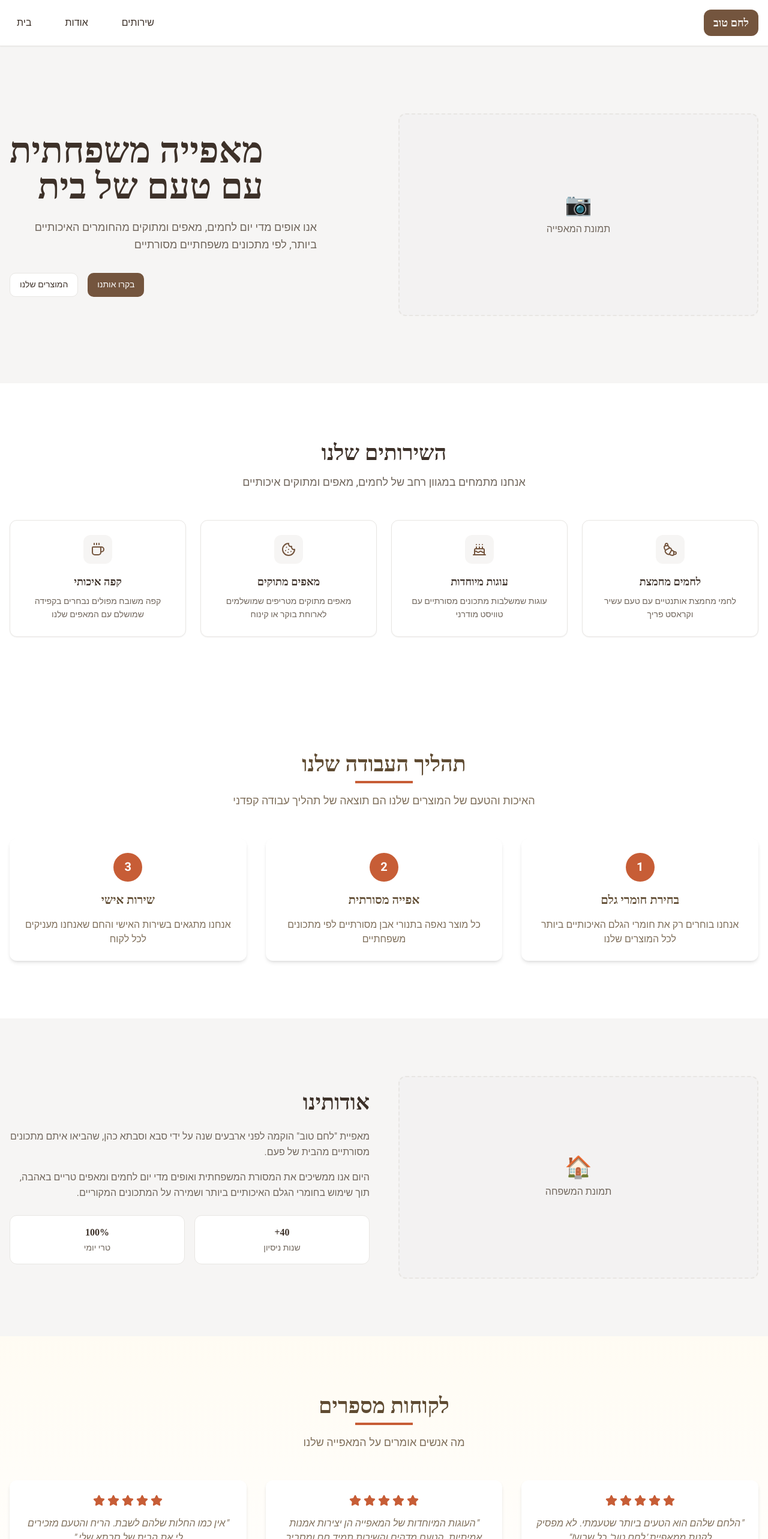
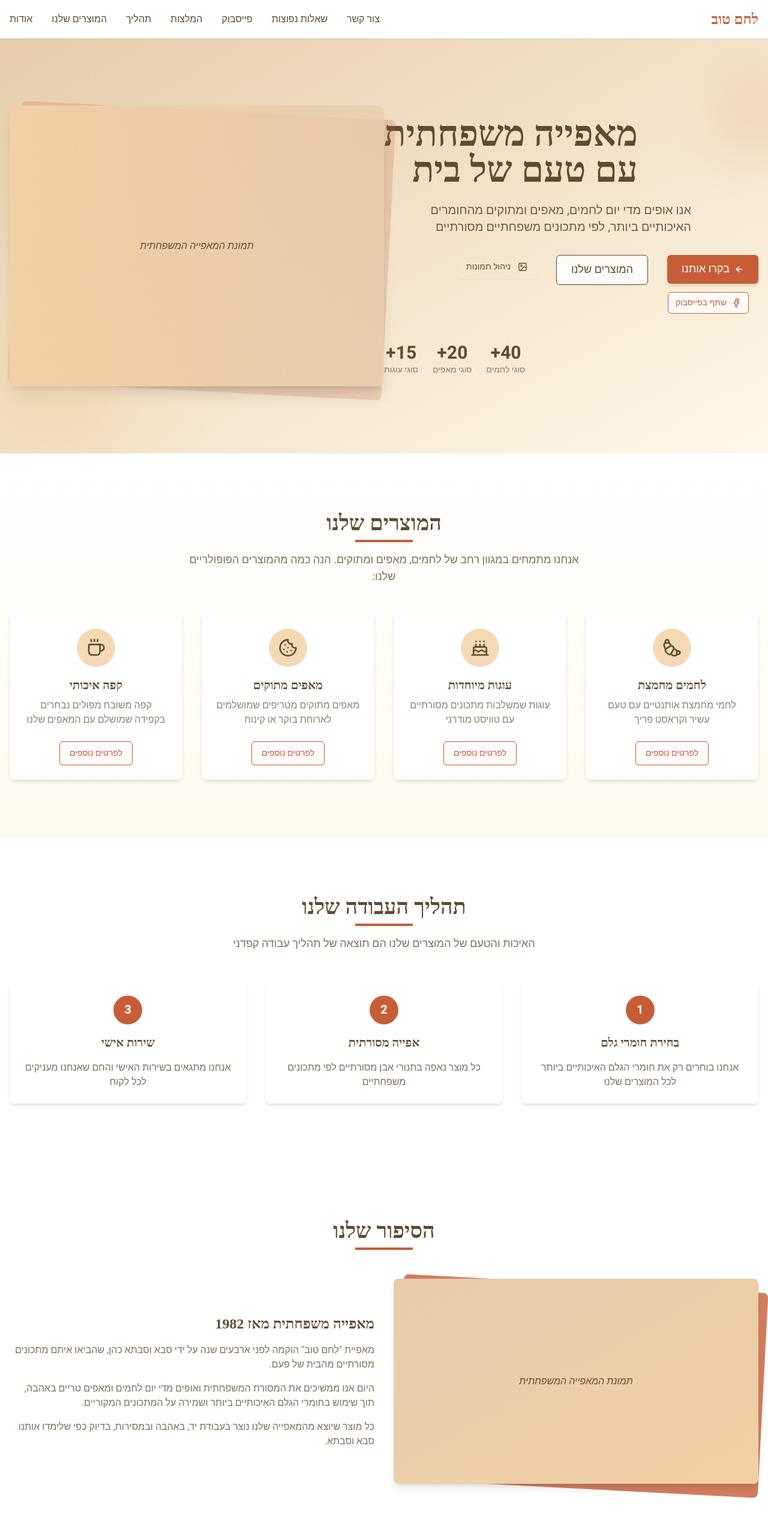
Before and after one commit to northpointalliance/lightweight-landing-page, a React (Vite) app: page / in a window 1280 px wide. Shown: the top 2566 px of the page at 60% size. Built offline with nearby package versions, Linux system fonts and the light colour scheme; a web font is replaced by a local one.

Commit message:
Reverted to commit f697f76d24bbe569297df0ad346c6ef78011bfed

```diff
--- a/src/components/AboutSection.tsx
+++ b/src/components/AboutSection.tsx
@@ -3,35 +3,38 @@ import { Card, CardContent } from "@/components/ui/card";
 
 const AboutSection = () => {
   return (
-    <section id="about" className="py-16 md:py-24 bg-secondary">
+    <section id="about" className="py-16 md:py-24 bg-white">
       <div className="container mx-auto px-4">
-        <div className="grid md:grid-cols-2 gap-12 items-center">
-          <div className="aspect-video bg-muted rounded-lg flex items-center justify-center border-2 border-dashed border-border">
-            <div className="text-center">
-              <div className="text-4xl mb-2">🏠</div>
-              <p className="text-muted-foreground hebrew">תמונת המשפחה</p>
+        <div className="text-center mb-12">
+          <h2 className="text-3xl md:text-4xl font-bold text-bakery-brown hebrew-title">הסיפור שלנו</h2>
+          <div className="mt-2 w-24 h-1 bg-bakery-accent mx-auto"></div>
+        </div>
+
+        <div className="flex flex-col md:flex-row gap-8 items-center">
+          <div className="md:w-1/2">
+            <div className="relative">
+              <div className="absolute inset-0 bg-bakery-accent rounded-lg transform rotate-3 translate-x-2 translate-y-2 opacity-80"></div>
+              <Card className="relative overflow-hidden shadow-lg border-0">
+                <CardContent className="p-0">
+                  <div className="aspect-video bg-gradient-to-br from-bakery-tan to-bakery-warm flex items-center justify-center">
+                    <p className="italic text-bakery-brown font-medium">תמונת המאפייה המשפחתית</p>
+                  </div>
+                </CardContent>
+              </Card>
             </div>
           </div>
 
-          <div className="text-right">
-            <h2 className="text-3xl md:text-4xl font-bold text-foreground hebrew-title mb-6">אודותינו</h2>
-            <p className="mb-4 hebrew text-muted-foreground leading-relaxed">
+          <div className="md:w-1/2 text-right">
+            <h3 className="text-2xl font-semibold text-bakery-brown mb-4 hebrew-title">מאפייה משפחתית מאז 1982</h3>
+            <p className="mb-4 hebrew text-bakery-brown/80">
               מאפיית "לחם טוב" הוקמה לפני ארבעים שנה על ידי סבא וסבתא כהן, שהביאו איתם מתכונים מסורתיים מהבית של פעם.
             </p>
-            <p className="mb-6 hebrew text-muted-foreground leading-relaxed">
+            <p className="mb-4 hebrew text-bakery-brown/80">
               היום אנו ממשיכים את המסורת המשפחתית ואופים מדי יום לחמים ומאפים טריים באהבה, תוך שימוש בחומרי הגלם האיכותיים ביותר ושמירה על המתכונים המקוריים.
             </p>
-
-            <div className="grid grid-cols-2 gap-4">
-              <div className="text-center p-4 bg-background rounded-lg border border-border">
-                <h4 className="font-semibold text-foreground hebrew-title mb-1">40+</h4>
-                <p className="text-sm text-muted-foreground hebrew">שנות ניסיון</p>
-              </div>
-              <div className="text-center p-4 bg-background rounded-lg border border-border">
-                <h4 className="font-semibold text-foreground hebrew-title mb-1">100%</h4>
-                <p className="text-sm text-muted-foreground hebrew">טרי יומי</p>
-              </div>
-            </div>
+            <p className="hebrew text-bakery-brown/80">
+              כל מוצר שיוצא מהמאפייה שלנו נוצר בעבודת יד, באהבה ובמסירות, בדיוק כפי שלימדו אותנו סבא וסבתא.
+            </p>
           </div>
         </div>
       </div>
--- a/src/components/Header.tsx
+++ b/src/components/Header.tsx
@@ -7,20 +7,22 @@ const Header = () => {
   const [mobileMenuOpen, setMobileMenuOpen] = useState(false);
 
   return (
-    <header className="bg-white shadow-sm sticky top-0 z-50 border-b border-border">
+    <header className="bg-white shadow-sm sticky top-0 z-50">
       <div className="container mx-auto px-4 py-4">
         <div className="flex items-center justify-between">
           <div className="flex items-center">
-            <div className="bg-primary text-primary-foreground px-4 py-2 rounded-lg font-bold text-lg hebrew-title">
-              לחם טוב
-            </div>
+            <h1 className="text-2xl font-bold text-bakery-accent hebrew-title">לחם טוב</h1>
           </div>
 
           {/* Desktop Navigation */}
           <nav className="hidden md:flex space-x-8 flex-row-reverse">
-            <a href="/" className="text-foreground hover:text-primary font-medium transition-colors hebrew px-3 py-2 rounded-md hover:bg-secondary">בית</a>
-            <a href="#about" className="text-foreground hover:text-primary font-medium transition-colors hebrew px-3 py-2 rounded-md hover:bg-secondary">אודות</a>
-            <a href="#services" className="text-foreground hover:text-primary font-medium transition-colors hebrew px-3 py-2 rounded-md hover:bg-secondary">שירותים</a>
+            <a href="#about" className="text-bakery-brown hover:text-bakery-accent font-medium transition-colors hebrew">אודות</a>
+            <a href="#services" className="text-bakery-brown hover:text-bakery-accent font-medium transition-colors hebrew">המוצרים שלנו</a>
+            <a href="#process" className="text-bakery-brown hover:text-bakery-accent font-medium transition-colors hebrew">תהליך</a>
+            <a href="#testimonials" className="text-bakery-brown hover:text-bakery-accent font-medium transition-colors hebrew">המלצות</a>
+            <a href="#facebook" className="text-bakery-brown hover:text-bakery-accent font-medium transition-colors hebrew">פייסבוק</a>
+            <a href="#faq" className="text-bakery-brown hover:text-bakery-accent font-medium transition-colors hebrew">שאלות נפוצות</a>
+            <a href="#contact" className="text-bakery-brown hover:text-bakery-accent font-medium transition-colors hebrew">צור קשר</a>
           </nav>
 
           {/* Mobile Menu Button */}
@@ -39,9 +41,13 @@ const Header = () => {
         {/* Mobile Menu */}
         {mobileMenuOpen && (
           <nav className="md:hidden pt-4 pb-2 flex flex-col space-y-3 items-end">
-            <a href="/" className="text-foreground hover:text-primary font-medium hebrew px-3 py-2 rounded-md hover:bg-secondary">בית</a>
-            <a href="#about" className="text-foreground hover:text-primary font-medium hebrew px-3 py-2 rounded-md hover:bg-secondary">אודות</a>
-            <a href="#services" className="text-foreground hover:text-primary font-medium hebrew px-3 py-2 rounded-md hover:bg-secondary">שירותים</a>
+            <a href="#about" className="text-bakery-brown hover:text-bakery-accent font-medium hebrew">אודות</a>
+            <a href="#services" className="text-bakery-brown hover:text-bakery-accent font-medium hebrew">המוצרים שלנו</a>
+            <a href="#process" className="text-bakery-brown hover:text-bakery-accent font-medium hebrew">תהליך</a>
+            <a href="#testimonials" className="text-bakery-brown hover:text-bakery-accent font-medium hebrew">המלצות</a>
+            <a href="#facebook" className="text-bakery-brown hover:text-bakery-accent font-medium hebrew">פייסבוק</a>
+            <a href="#faq" className="text-bakery-brown hover:text-bakery-accent font-medium hebrew">שאלות נפוצות</a>
+            <a href="#contact" className="text-bakery-brown hover:text-bakery-accent font-medium hebrew">צור קשר</a>
           </nav>
         )}
       </div>
--- a/src/components/Hero.tsx
+++ b/src/components/Hero.tsx
@@ -6,39 +6,68 @@ import FacebookShare from "./FacebookShare";
 
 const Hero = () => {
   return (
-    <section className="relative bg-secondary py-20 md:py-28">
+    <section className="relative bg-gradient-to-br from-bakery-tan to-bakery-cream py-20 md:py-28 overflow-hidden">
       <div className="container mx-auto px-4">
-        <div className="flex flex-col md:flex-row items-center gap-12">
-          <div className="md:w-1/2 order-2 md:order-1">
-            <div className="aspect-video bg-muted rounded-lg flex items-center justify-center border-2 border-dashed border-border">
+        <div className="flex flex-col md:flex-row items-center">
+          <div className="md:w-1/2 flex flex-col items-end text-right mb-10 md:mb-0">
+            <h1 className="text-4xl md:text-5xl lg:text-6xl font-bold text-bakery-brown hebrew-title">
+              מאפייה משפחתית<br />עם טעם של בית
+            </h1>
+
+            <p className="mt-6 text-lg md:text-xl text-bakery-brown/90 hebrew max-w-lg">
+              אנו אופים מדי יום לחמים, מאפים ומתוקים מהחומרים האיכותיים ביותר, לפי מתכונים משפחתיים מסורתיים
+            </p>
+
+            <div className="mt-8 space-x-4 space-x-reverse flex flex-wrap gap-y-3 gap-x-4">
+              <Button className="bg-bakery-accent hover:bg-bakery-accent/90 text-white hebrew flex items-center gap-2 shadow-md px-6 py-6 text-lg">
+                <ArrowLeft className="h-5 w-5" />
+                <span>בקרו אותנו</span>
+              </Button>
+
+              <Button variant="outline" className="border-bakery-brown text-bakery-brown hover:bg-bakery-tan/50 hebrew shadow-sm px-6 py-6 text-lg">
+                המוצרים שלנו
+              </Button>
+
+              <Button variant="ghost" className="text-bakery-brown hover:bg-bakery-tan/30 hebrew shadow-sm" asChild>
+                <Link to="/images">
+                  <Image className="h-5 w-5 ml-1" />
+                  <span>ניהול תמונות</span>
+                </Link>
+              </Button>
+
+              <FacebookShare quote="מאפייה משפחתית עם טעם של בית - לחם טוב" />
+            </div>
+
+            <div className="mt-12 flex gap-x-6 justify-end w-full">
               <div className="text-center">
-                <div className="text-4xl mb-2">📷</div>
-                <p className="text-muted-foreground hebrew">תמונת המאפייה</p>
+                <p className="text-3xl font-bold text-bakery-brown">40+</p>
+                <p className="text-sm text-bakery-brown/70 hebrew">סוגי לחמים</p>
+              </div>
+              <div className="text-center">
+                <p className="text-3xl font-bold text-bakery-brown">20+</p>
+                <p className="text-sm text-bakery-brown/70 hebrew">סוגי מאפים</p>
+              </div>
+              <div className="text-center">
+                <p className="text-3xl font-bold text-bakery-brown">15+</p>
+                <p className="text-sm text-bakery-brown/70 hebrew">סוגי עוגות</p>
               </div>
             </div>
           </div>
-          <div className="md:w-1/2 order-1 md:order-2 flex flex-col items-end text-right">
-            <h1 className="text-4xl md:text-5xl lg:text-6xl font-bold text-foreground hebrew-title mb-6">
-              מאפייה משפחתית<br />עם טעם של בית
-            </h1>
 
-            <p className="text-lg text-muted-foreground hebrew max-w-lg leading-relaxed">
-              אנו אופים מדי יום לחמים, מאפים ומתוקים מהחומרים האיכותיים ביותר, לפי מתכונים משפחתיים מסורתיים
-            </p>
-
-            <div className="mt-8 flex flex-wrap gap-4 justify-end">
-              <Button className="hebrew">
-                בקרו אותנו
-              </Button>
-
-              <Button variant="outline" className="hebrew">
-                המוצרים שלנו
-              </Button>
+          <div className="md:w-1/2">
+            <div className="relative">
+              <div className="absolute inset-0 bg-bakery-accent rounded-lg transform rotate-3 translate-x-2 translate-y-2 opacity-20"></div>
+              <div className="relative bg-gradient-to-r from-bakery-warm to-bakery-tan/70 rounded-lg aspect-[4/3] shadow-xl flex items-center justify-center">
+                <p className="italic text-bakery-brown font-medium">תמונת המאפייה המשפחתית</p>
+              </div>
             </div>
-
           </div>
         </div>
       </div>
+
+      {/* Decorative elements */}
+      <div className="absolute -bottom-8 -left-8 w-64 h-64 rounded-full bg-bakery-warm opacity-50 blur-3xl"></div>
+      <div className="absolute top-12 -right-16 w-40 h-40 rounded-full bg-bakery-accent opacity-10 blur-2xl"></div>
     </section>
   );
 };
--- a/src/components/ServicesSection.tsx
+++ b/src/components/ServicesSection.tsx
@@ -32,22 +32,26 @@ const services = [
 
 const ServicesSection = () => {
   return (
-    <section id="services" className="py-16 md:py-24 bg-background">
+    <section id="services" className="py-16 md:py-24 bg-gradient-to-b from-white to-bakery-cream/50">
       <div className="container mx-auto px-4">
         <div className="text-center mb-12">
-          <h2 className="text-3xl md:text-4xl font-bold text-foreground hebrew-title">השירותים שלנו</h2>
-          <p className="mt-4 max-w-2xl mx-auto text-lg hebrew text-muted-foreground">אנחנו מתמחים במגוון רחב של לחמים, מאפים ומתוקים איכותיים</p>
+          <h2 className="text-3xl md:text-4xl font-bold text-bakery-brown hebrew-title">המוצרים שלנו</h2>
+          <div className="mt-2 w-24 h-1 bg-bakery-accent mx-auto"></div>
+          <p className="mt-4 max-w-2xl mx-auto text-lg hebrew text-bakery-brown/80">אנחנו מתמחים במגוון רחב של לחמים, מאפים ומתוקים. הנה כמה מהמוצרים הפופולריים שלנו:</p>
         </div>
 
-        <div className="grid grid-cols-1 md:grid-cols-2 lg:grid-cols-4 gap-6">
+        <div className="grid grid-cols-1 md:grid-cols-2 lg:grid-cols-4 gap-8">
           {services.map(service => (
-            <Card key={service.id} className="transition-all duration-200 hover:shadow-lg border border-border">
+            <Card key={service.id} className="border-0 shadow-md hover:shadow-lg transition-shadow duration-300 bg-white overflow-hidden group">
               <CardContent className="p-6 text-center">
-                <div className="mx-auto w-12 h-12 bg-secondary rounded-lg flex items-center justify-center mb-4">
-                  <service.icon className="h-6 w-6 text-primary" />
+                <div className="mx-auto w-16 h-16 bg-bakery-warm/80 rounded-full flex items-center justify-center mb-4 group-hover:bg-bakery-warm transition-colors">
+                  <service.icon className="h-8 w-8 text-bakery-brown" />
                 </div>
-                <h3 className="text-lg font-semibold mb-2 text-foreground hebrew-title">{service.name}</h3>
-                <p className="text-sm text-muted-foreground hebrew leading-relaxed">{service.description}</p>
+                <h3 className="text-xl font-semibold mb-2 text-bakery-brown hebrew-title">{service.name}</h3>
+                <p className="text-bakery-brown/70 hebrew mb-4">{service.description}</p>
+                <Button variant="outline" className="hebrew text-bakery-accent border-bakery-accent hover:bg-bakery-accent/10 mt-2">
+                  לפרטים נוספים
+                </Button>
               </CardContent>
             </Card>
           ))}
--- a/src/index.css
+++ b/src/index.css
@@ -5,7 +5,7 @@
 
 @layer base {
   :root {
-    --background: 0 0% 100%;
+    --background: 40 45% 98%;
     --foreground: 25 20% 20%;
 
     --card: 0 0% 100%;
@@ -15,35 +15,25 @@
     --popover-foreground: 25 20% 20%;
 
     --primary: 25 30% 35%;
-    --primary-foreground: 0 0% 100%;
+    --primary-foreground: 40 45% 98%;
 
-    --secondary: 30 10% 96%;
+    --secondary: 30 25% 90%;
     --secondary-foreground: 25 30% 35%;
 
-    --muted: 30 5% 95%;
+    --muted: 30 15% 90%;
     --muted-foreground: 30 10% 40%;
 
     --accent: 15 65% 50%;
-    --accent-foreground: 0 0% 100%;
+    --accent-foreground: 40 45% 98%;
 
     --destructive: 0 84.2% 60.2%;
-    --destructive-foreground: 0 0% 100%;
+    --destructive-foreground: 40 45% 98%;
 
-    --border: 30 10% 90%;
-    --input: 30 10% 90%;
+    --border: 30 25% 85%;
+    --input: 30 25% 85%;
     --ring: 25 20% 20%;
 
-    --radius: 0.75rem;
-
-    /* Custom bakery colors */
-    --bakery-primary: 25 30% 35%;
-    --bakery-secondary: 30 5% 95%;
-    --bakery-accent: 15 65% 50%;
-    --bakery-muted: 30 10% 90%;
-
-    /* Card styling */
-    --card-shadow: 0 1px 3px 0 rgb(0 0 0 / 0.1), 0 1px 2px -1px rgb(0 0 0 / 0.1);
-    --card-shadow-hover: 0 4px 6px -1px rgb(0 0 0 / 0.1), 0 2px 4px -2px rgb(0 0 0 / 0.1);
+    --radius: 0.5rem;
 
     --sidebar-background: 0 0% 98%;
     --sidebar-foreground: 240 5.3% 26.1%;
```
